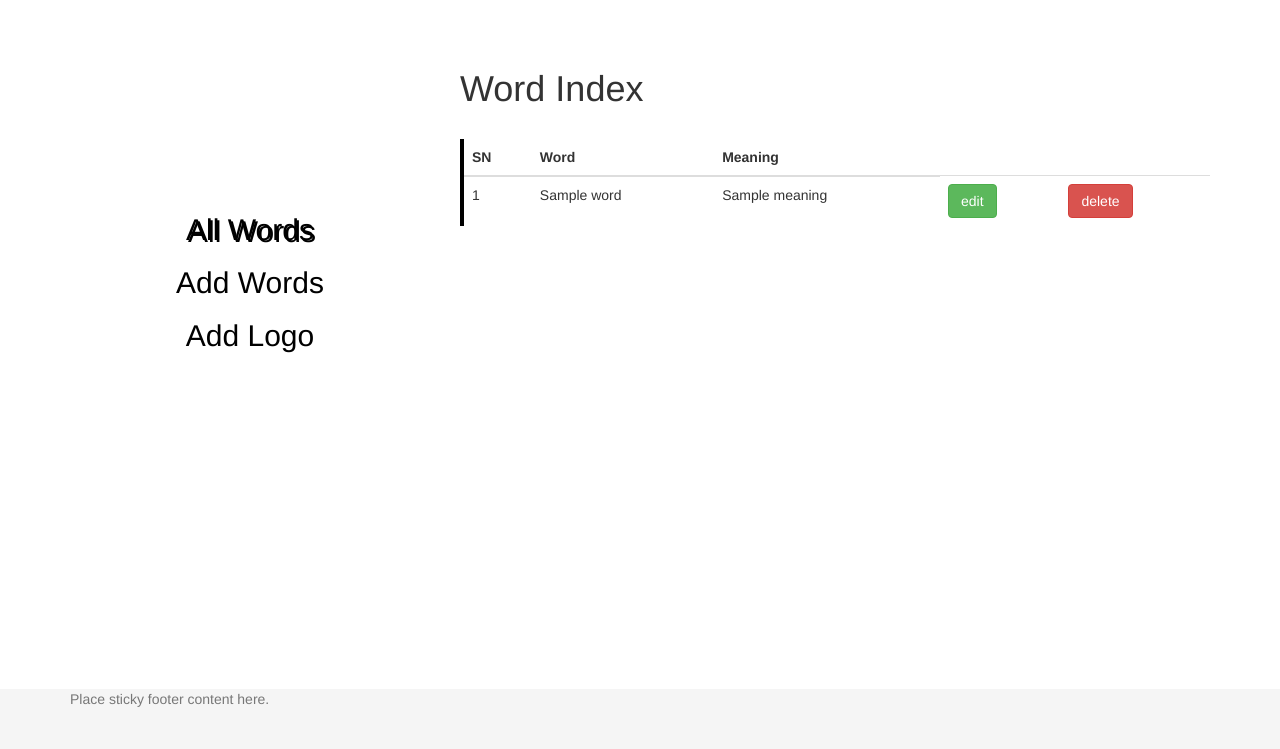
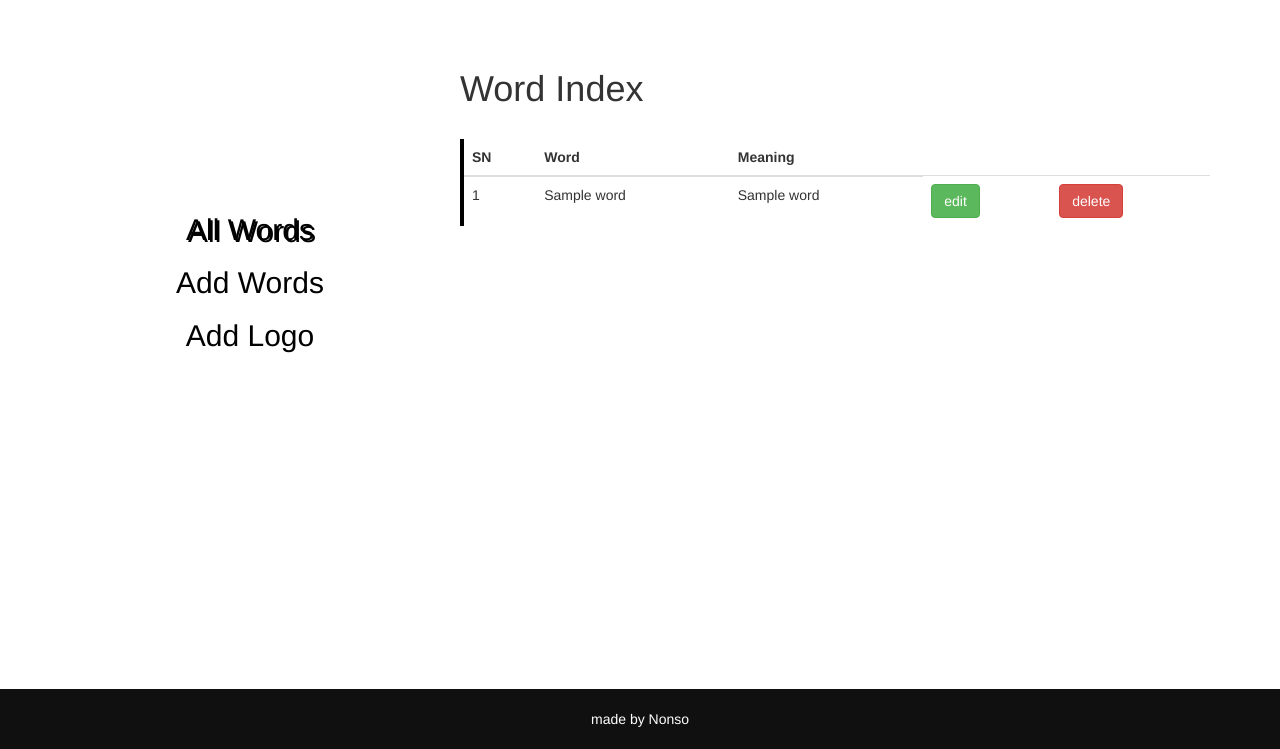
Before and after one commit to nonso-uj/dictionary, a Flask app: template templates/dashboard.html in a window 1280 px wide. Shown: the part 51-800 px from the top of the page. Run offline with Flask 2, Linux system fonts and the light colour scheme; the template is opened without the code that fills it: most values are stand-ins (such as "Sample title", 1, 10 or a date in 2020); some libraries are stand-ins or nearby versions.

Commit message:
completed dictionary

```diff
--- a/app.py
+++ b/app.py
@@ -1,18 +1,29 @@
 from flask import Flask, render_template, url_for, request, flash, current_app
-from flaskext.mysql import MySQL
-import pymysql.cursors
+# from flaskext.mysql import MySQL
+# import pymysql.cursors
 import json
 import os
+import psycopg2
 
 app = Flask(__name__)
 
 app.secret_key = 'secret'
-app.config['MYSQL_DATABASE_HOST'] ='localhost'
-app.config['MYSQL_DATABASE_DB'] ='dictionary'
-app.config['MYSQL_DATABASE_USER'] ='user'
-app.config['MYSQL_DATABASE_PASSWORD'] ='root'
 
-mysql = MySQL(app, cursorclass=pymysql.cursors.DictCursor)
+def get_db_connection():
+  conn = psycopg2.connect(
+    host="localhost",
+    database="flaskdb",
+    user=os.environ['DB_USERNAME'],
+    password=os.environ['DB_PASSWORD']
+  )
+  return conn
+# cur = conn.cursor()
+
+
+
+
+
+
 
 @app.route('/', methods=['GET', 'POST'])
 def home():
@@ -23,12 +34,17 @@ def home():
     if user_input == '':
       flash('You did not enter a valid word, please try again.', 'flash_error')
     else:
-      conn = mysql.get_db()
+      # conn = mysql.get_db()
+      print('user_input', user_input)
+      conn = get_db_connection()
       cur= conn.cursor()
-      cur.execute('select meaning from word where word = %s', (user_input))
+      cur.execute('select meaning from dictionary where UPPER(word) = %s', (user_input.upper(), ))
       rv = cur.fetchall()
+      cur.close()
+      conn.close()
       if (len(rv) > 0):
-        user_response = rv[0]['meaning']
+        user_response = rv[0][0]
+        # ['meaning']
       else:
         flash("Word not found in the dictionary, please try another", 'flash_error')
 
@@ -39,12 +55,19 @@ def home():
 
 @app.route('/dashboard')
 def dashboard():
-  conn = mysql.get_db()
+  # conn = mysql.get_db()
+  conn = get_db_connection()
   cur = conn.cursor()
-  cur.execute('select * from word')
+  cur.execute('select * from dictionary order by id')
   rv = cur.fetchall()
+  cur.close()
+  conn.close()
 
   return render_template('dashboard.html', words = rv)
+
+
+
+
 
 
 @app.route('/word', methods = ['POST'])
@@ -55,28 +78,43 @@ def add_word():
   if word =='' or meaning == '':
     flash('Please fill in the required fields!!', 'flash_error')
   else:
-    conn = mysql.get_db()
+    # conn = mysql.get_db()
+    conn = get_db_connection()
     cur = conn.cursor()
-    cur.execute('insert into word(word, meaning) VALUES (%s, %s)', (word, meaning))
+    cur.execute('insert into dictionary(word, meaning) VALUES (%s, %s)', (word, meaning))
     conn.commit()
     cur.close()
+    conn.close()
     flash('Word successfully added!!', 'flash_success')
 
   return json.dumps('success')
 
 
 
+
+
+
+
 @app.route('/word/<id>/delete', methods = ['POST'])
 def delete_word(id):
   word_id = id
-  conn = mysql.get_db()
+  # conn = mysql.get_db()
+  conn = get_db_connection()
   cur = conn.cursor()
-  cur.execute('delete from word where id = %s', (word_id))
+  cur.execute('delete from dictionary where id = %s', (word_id))
   conn.commit()
   cur.close()
+  conn.close()
   flash('Word successfully deleted!!', 'flash_success')
 
   return json.dumps('success')
+
+
+
+
+
+
+
 
 
 @app.route('/word/<id>/edit', methods=['POST'])
@@ -88,14 +126,20 @@ def edit_word(id):
   if word =='' or meaning == '':
     flash('Please fill in the required fields!!', 'flash_error')
   else:
-    conn = mysql.get_db()
+    # conn = mysql.get_db()
+    print(word, meaning, word_id)
+    conn = get_db_connection()
     cur = conn.cursor()
-    cur.execute('update word set word=%s, meaning=%s where id=%s', (word, meaning, word_id))
+    cur.execute('update dictionary set word=%s, meaning=%s where id=%s', (word, meaning, word_id))
     conn.commit()
     cur.close()
+    conn.close()
     flash('Word successfully edited!!', 'flash_success')
 
   return json.dumps('success')
+
+
+
 
 
 
@@ -116,3 +160,28 @@ def add_logo():
 
 if __name__ == "__main__":
   app.run(debug = True)
+
+
+
+
+
+
+
+
+
+
+
+
+
+
+
+
+
+
+# app.secret_key = 'secret'
+# app.config['MYSQL_DATABASE_HOST'] ='localhost'
+# app.config['MYSQL_DATABASE_DB'] ='dictionary'
+# app.config['MYSQL_DATABASE_USER'] ='user'
+# app.config['MYSQL_DATABASE_PASSWORD'] ='root'
+
+# mysql = MySQL(app, cursorclass=pymysql.cursors.DictCursor)
--- a/static/css/style.css
+++ b/static/css/style.css
@@ -7,6 +7,7 @@ html {
 body {
   margin-bottom: 60px; /* Margin bottom by footer height */
   padding-top: 6rem;
+  /* background-color: #beb7ff; */
 }
 
 /*.navabar{*/
@@ -18,7 +19,9 @@ body {
   bottom: 0;
   width: 100%;
   height: 60px; /* Set the fixed height of the footer here */
-  background-color: #f5f5f5;
+  background-color: #101010;
+  color: #fff;
+  padding-top: 2rem;
 }
 
 /* .row{
@@ -51,7 +54,7 @@ label{
   width: 90%;
   height: auto;
   margin: auto;
-  margin-top: 12rem;
+  margin-top: 15rem;
 }
 /* #submitWord{} */
 
--- a/templates/base.html
+++ b/templates/base.html
@@ -71,9 +71,9 @@
     {% block content %}
     {% endblock %}
 
-    <footer class="footer">
+    <footer class="footer bg-dark">
       <div class="container">
-        <p class="text-muted">Place sticky footer content here.</p>
+        <p class="text-light text-center">made by Nonso</p>
       </div>
     </footer>
 
--- a/templates/dashboard.html
+++ b/templates/dashboard.html
@@ -72,30 +72,30 @@ class = "active"
           {% for word in words %}
           <tr>
             <td> {{ loop.index }} </td>
-            <td class="word-word">{{ word['word'] }}</td>
-            <td class="word-meaning">{{ word['meaning'] }}</td>
+            <td class="word-word">{{ word[1] }}</td>
+            <td class="word-meaning">{{ word[2] }}</td>
 
             <form action="javascript:0" class="update-form">
               <td class="edit-word">
-                <input type="text" class="form-control" value="{{ word['word'] }}">
+                <input type="text" class="form-control" value="{{ word[1] }}">
               </td>
               <td class="edit-meaning">
-                <textarea class="form-control">{{ word['meaning'] }}</textarea>
+                <textarea class="form-control">{{ word[2] }}</textarea>
               </td>
               <td>
-                <button id="{{ word['id'] }}" class="btn btn-md btn-primary btn-block submit" type="submit"> submit </button>
+                <button id="{{ word[0] }}" class="btn btn-md btn-primary btn-block submit" type="submit"> submit </button>
               </td>
 
             </form>
 
             <td>
-              <button id="{{ word['id'] }}" class="btn btn-md btn-warning cancel"> cancel </button>
+              <button id="{{ word[0] }}" class="btn btn-md btn-warning cancel"> cancel </button>
             </td>
             <td>
-              <button id="{{ word['id'] }}" class="btn btn-md btn-success edit"> edit </button>
+              <button id="{{ word[0] }}" class="btn btn-md btn-success edit"> edit </button>
             </td>
             <td>
-              <button id="{{ word['id'] }}" class="btn btn-md btn-danger delete"> delete </button>
+              <button id="{{ word[0] }}" class="btn btn-md btn-danger delete"> delete </button>
             </td>
 
           </tr>
```
Also changed, not shown: 1 other file.
